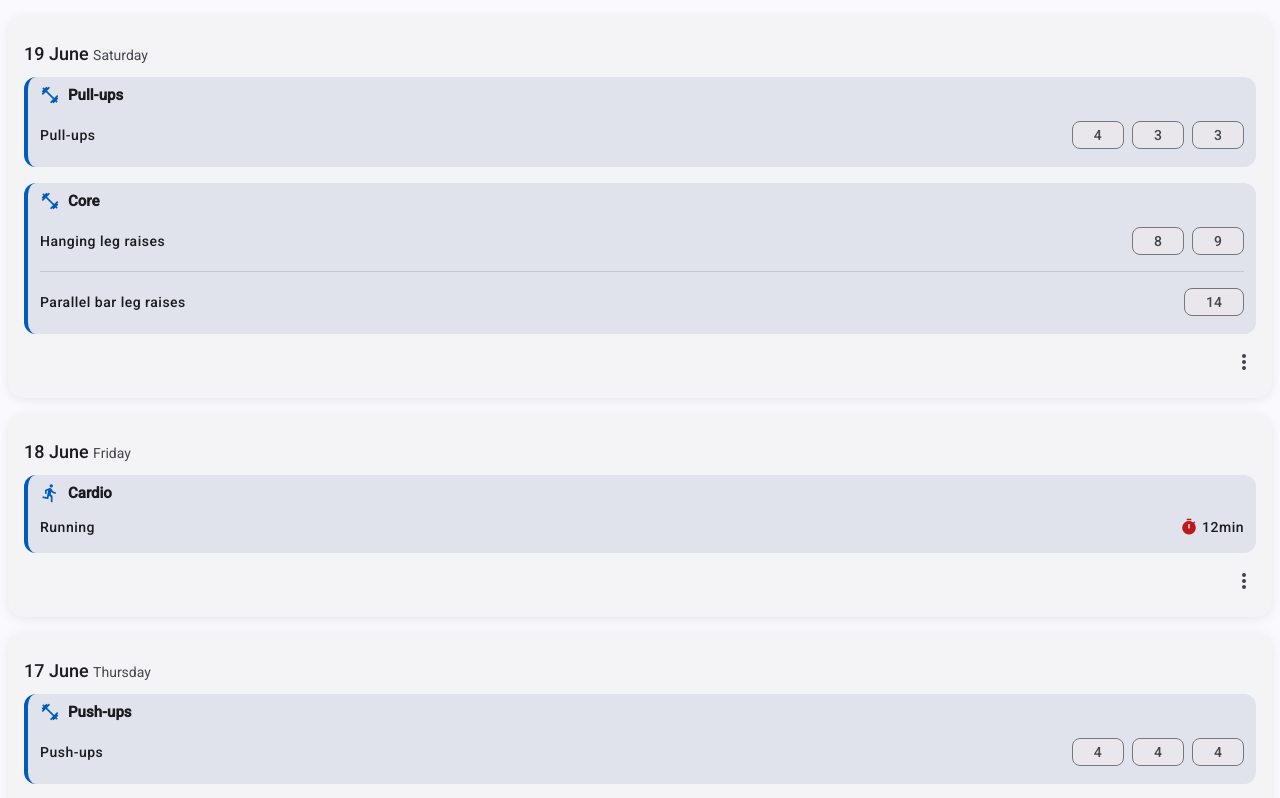
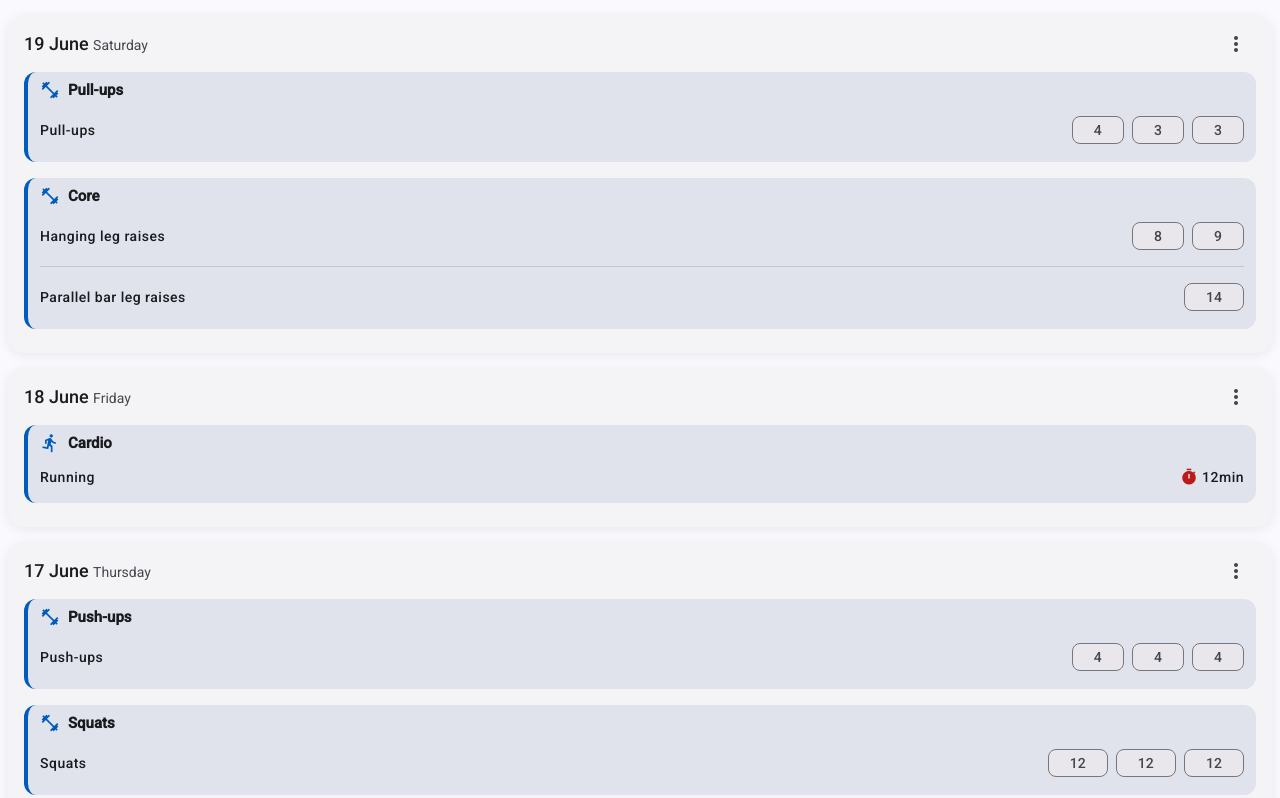
Before and after one commit to bpetrukovich/workout-logger, an Angular app in the folder front/: page / in a window 1280 px wide. Shown: the top 798 px of the page. Built offline with nearby package versions, Linux system fonts and the light colour scheme.

Commit message:
move btn to the top-right

```diff
--- a/front/src/app/workout/workout.component.html
+++ b/front/src/app/workout/workout.component.html
@@ -4,6 +4,9 @@
       {{ workout().date }}
       <span class="weekday">{{ workout().weekday }}</span>
     </mat-card-title>
+    <button mat-icon-button>
+      <mat-icon>more_vert</mat-icon>
+    </button>
   </mat-card-header>
 
   <mat-card-content>
@@ -20,10 +23,4 @@
       </div>
     }
   </mat-card-content>
-
-  <mat-card-actions align="end">
-    <button mat-icon-button>
-      <mat-icon>more_vert</mat-icon>
-    </button>
-  </mat-card-actions>
 </mat-card>
--- a/front/src/app/workout/workout.component.scss
+++ b/front/src/app/workout/workout.component.scss
@@ -8,6 +8,12 @@
   &:hover {
     box-shadow: 0 4px 20px rgb(0 0 0 / 12%) !important;
     transform: translateY(-2px);
+  }
+
+  mat-card-header {
+    align-items: center;
+    justify-content: space-between;
+    padding-top: 0;
   }
 
   mat-card-title {
```
